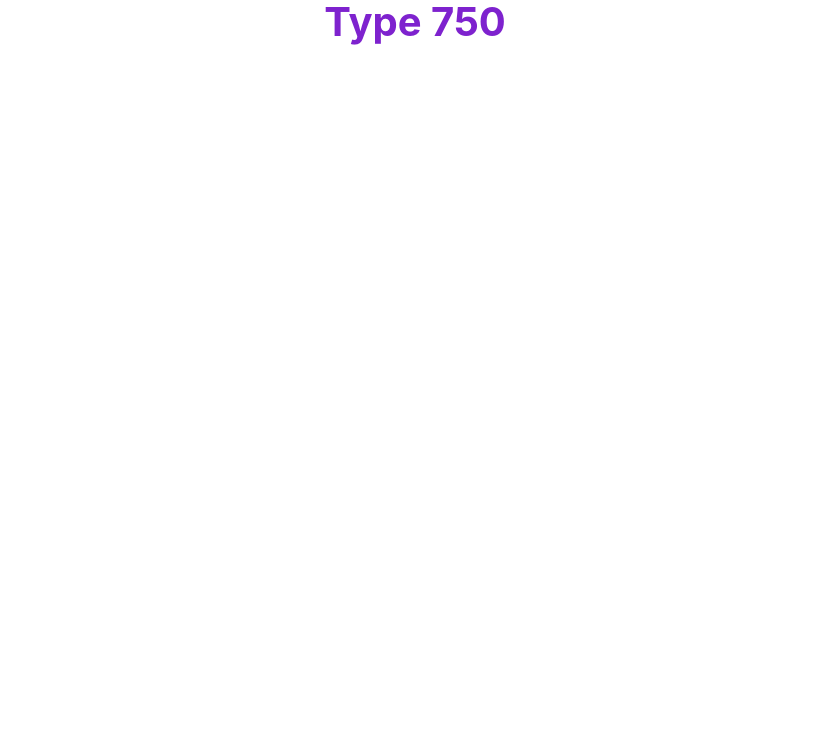
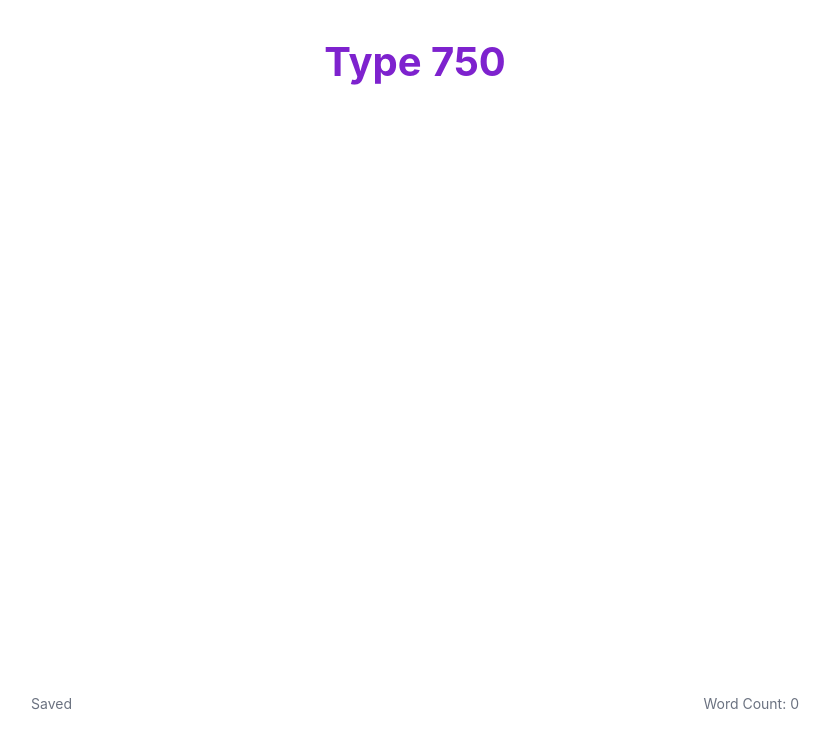
Before and after one commit to katia-aa/type750, a React (Vite) app: page / in a window 1280 px wide. Shown: the top 748 px of the page, without its empty margins (225-1055 px from the left). Built offline with nearby package versions, Linux system fonts and the light colour scheme; no server answers; the database is empty.

Commit message:
Add a text editor (tiptop)

```diff
--- a/package.json
+++ b/package.json
@@ -14,6 +14,8 @@
     "@tailwindcss/aspect-ratio": "^0.4.2",
     "@tailwindcss/forms": "^0.5.9",
     "@tailwindcss/typography": "^0.5.15",
+    "@tiptap/react": "^2.11.0",
+    "@tiptap/starter-kit": "^2.11.0",
     "react": "^18.3.1",
     "react-dom": "^18.3.1",
     "sib-api-v3-sdk": "^8.5.0"
--- /dev/null
+++ b/src/App.tsx
@@ -0,0 +1,13 @@
+import React from "react";
+import TextEditor from "./TextEditor";
+
+const App: React.FC = () => {
+  return (
+    <div className="h-full p-4">
+      <h1 className="font-bold text-purple-700 text-center my-6">Type 750</h1>
+      <TextEditor />
+    </div>
+  );
+};
+
+export default App;
--- /dev/null
+++ b/src/TextEditor.css
@@ -0,0 +1,27 @@
+
+.editor-content {
+    outline: none; /* Remove border when focused */
+}
+
+.editor-content .ProseMirror {
+    caret-color: transparent; /* Hide default caret */
+    position: relative;
+}
+
+.editor-content .ProseMirror::after {
+    content: '';
+    position: absolute;
+    width: 2px; /* Thick caret */
+    height: 1em;
+    background-color: #000; /* Flashy color */
+    animation: blink 1s step-end infinite;
+}
+
+@keyframes blink {
+    from, to {
+        opacity: 1;
+    }
+    50% {
+        opacity: 0;
+    }
+}
--- /dev/null
+++ b/src/TextEditor.tsx
@@ -0,0 +1,128 @@
+import React, { useEffect, useState, useRef } from "react";
+import { useEditor, EditorContent } from "@tiptap/react";
+import StarterKit from "@tiptap/starter-kit";
+import { supabase } from "./supabaseClient";
+
+const TextEditor: React.FC = () => {
+  const [entryId, setEntryId] = useState<string | null>(null);
+  const [isSaving, setIsSaving] = useState(false);
+  const [wordCount, setWordCount] = useState(0);
+
+  const editor = useEditor({
+    extensions: [StarterKit],
+    content: "", // Initial empty content
+    autofocus: true,
+    parseOptions: {
+      preserveWhitespace: "full",
+    },
+    onUpdate: ({ editor }) => {
+      const content = editor.getHTML();
+      setWordCount(editor.getText().split(" ").filter(Boolean).length);
+
+      // Save the content to Supabase
+      autoSave(content);
+    },
+  });
+
+  useEffect(() => {
+    const styleSheet = document.createElement("style");
+    styleSheet.type = "text/css";
+    styleSheet.innerText = styles;
+    document.head.appendChild(styleSheet);
+
+    return () => {
+      document.head.removeChild(styleSheet);
+    };
+  }, []);
+
+  // Fetch or create an entry for the user
+  useEffect(() => {
+    const fetchEntry = async () => {
+      const { data: entry, error: entryError } = await supabase
+        .from("entries")
+        .select("*")
+        .eq("user_id", "123e4567-e89b-12d3-a456-426614174000")
+        .single();
+
+      if (entryError) {
+        // If no entry exists, create one
+        const { data: newEntry, error: newEntryError } = await supabase
+          .from("entries")
+          .insert([
+            { user_id: "123e4567-e89b-12d3-a456-426614174000", content: "" },
+          ])
+          .single();
+
+        if (newEntryError) {
+          console.error("Error creating new entry:", newEntryError);
+          return;
+        }
+
+        setEntryId(newEntry.id);
+        editor?.commands.setContent(newEntry.content);
+      } else {
+        // If entry exists, load it
+        setEntryId(entry.id);
+        editor?.commands.setContent(entry.content);
+      }
+    };
+
+    fetchEntry();
+  }, [editor]);
+
+  // Autosave functionality
+  const autoSave = async (content: string) => {
+    if (!entryId) return;
+
+    setIsSaving(true);
+
+    const { error } = await supabase
+      .from("entries")
+      .update({ content, updated_at: new Date().toISOString() })
+      .eq("id", entryId);
+
+    if (error) console.error("Error saving entry:", error);
+
+    setIsSaving(false);
+  };
+
+  return (
+    <div className="w-full max-w-3xl mx-auto mt-10 grid grid-rows-2 gap-4 h-full">
+      {/* EditorContent API: https://tiptap.dev/docs/editor/api/editor */}
+      <EditorContent
+        editor={editor}
+        className="prose prose-lg b-none rounded custom-editor-content m-none font-weight-700 w-full"
+      />
+      <div className="flex justify-between items-center mb-2 mt-2">
+        <p className="text-sm text-gray-500">
+          {isSaving ? "Saving..." : "Saved"}
+        </p>
+        <p className="text-sm text-gray-500">Word Count: {wordCount}</p>
+      </div>
+    </div>
+  );
+};
+
+// Add CSS class to target ProseMirror-focused class inside EditorContent
+const styles = `
+
+
+.prose {
+    max-width: 100%;
+}
+.ProseMirror {
+    font-weight: 500;
+    caret-color: #805ad5;
+    caret-shape: block;
+    caret-width: 2px;
+}
+    .ProseMirror::selection {
+    background: transparent;
+    border-left: 5px solid #805ad5; /* Change the width of the caret */
+}
+  .ProseMirror-focused {
+    outline: none;
+  }
+`;
+
+export default TextEditor;
--- /dev/null
+++ b/src/index.css
@@ -0,0 +1,7 @@
+.custom-editor-content :focus-visible {
+  outline: none;
+}
+
+.ProseMirror-focused {
+  outline: none;
+}
--- a/src/main.tsx
+++ b/src/main.tsx
@@ -1,11 +1,12 @@
 import { StrictMode } from "react";
 import ReactDOM from "react-dom/client";
 import "./styles/index.css";
+import App from "./App.tsx";
 
 const ROOT = document.getElementById("root") as HTMLElement;
 
 ReactDOM.createRoot(ROOT).render(
   <StrictMode>
-    <h1 className="font-bold text-purple-700 text-center mb-6">Type 750</h1>
+    <App />
   </StrictMode>
 );
--- a/src/supabaseClient.ts
+++ b/src/supabaseClient.ts
@@ -4,3 +4,32 @@ const supabaseUrl = import.meta.env.VITE_SUPABASE_URL;
 const supabaseKey = import.meta.env.VITE_SUPABASE_KEY;
 
 export const supabase = createClient(supabaseUrl, supabaseKey);
+
+export type Database = {
+  public: {
+    Tables: {
+      entries: {
+        Row: {
+          id: string;
+          user_id: string;
+          content: string;
+          word_count?: number;
+          created_at: string;
+          updated_at: string;
+        };
+        Insert: {
+          user_id: string;
+          content: string;
+          word_count?: number;
+          created_at?: string;
+          updated_at?: string;
+        };
+        Update: {
+          content?: string;
+          word_count?: number;
+          updated_at?: string;
+        };
+      };
+    };
+  };
+};
```
Also changed, not shown: 1 other file (tests, documents, lock files or other folders).
